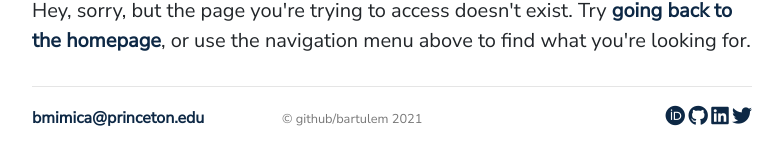
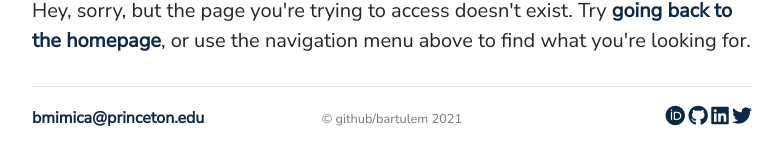
Before and after one commit to bartulem/bartulem.github.io, a Jekyll site: the page built from 404.html, in a window 1280 px wide. Shown: the part 170-335 px from the top of the page, without its empty margins (248-1031 px from the left). Built offline with Jekyll 4.4.1, drawn with Linux system fonts in a browser that asks for light colours; nearby versions of some CDN libraries; comment, search, counter and statistics services are not loaded; a style sheet for code colours, icons or effects is not loaded.

Commit message:
2022 format v68

```diff
--- a/_includes/footer.html
+++ b/_includes/footer.html
@@ -3,7 +3,7 @@
 	<div class="col-sm-4">
 	<a href="mailto:bmimica@princeton.edu">bmimica@princeton.edu</a>
 	</div>
-	<div class="col-sm-4">
+	<div class="col-sm-4" style="text-align:center">
 	<p><small>&copy; github/bartulem {{ 'now' | date: "%Y" }}</small></p>
 	</div>
 	<div class="col-sm-4">
```
